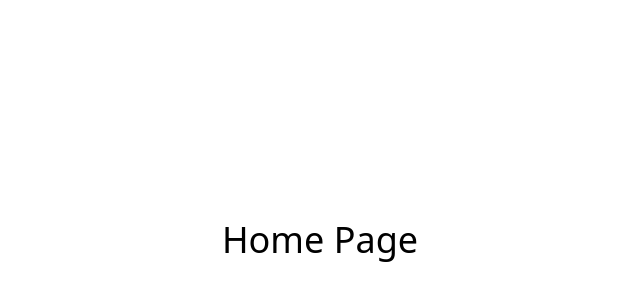
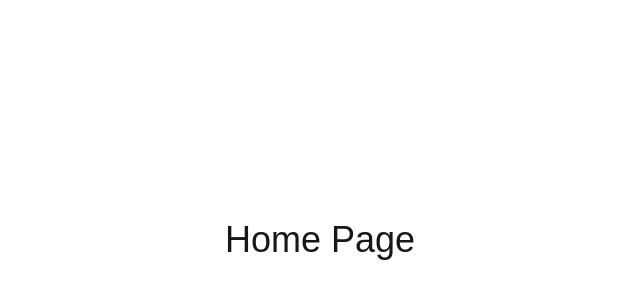
Before and after one commit to RW2023/qrcoder, a Next.js app: page / in a window 1280 px wide. Shown: the part 160-460 px from the top of the page, without its empty margins (320-960 px from the left). Built offline with nearby package versions, Linux system fonts and the light colour scheme.

Commit message:
refactor: clean up daisyui plugin configuration and improve CSS variable definitions

```diff
--- a/src/app/globals.css
+++ b/src/app/globals.css
@@ -3,22 +3,24 @@
 @plugin "daisyui" {
   themes: light --default, dark --prefersdark;
   root: ":root";
-  include: ;
-  exclude: ;
-  prefix: ;
-  logs: true;
 }
 
-/* Your custom variables */
 :root {
   --background: #ffffff;
   --foreground: #171717;
+  --font-sans: var(--font-geist-sans);
+  --font-mono: var(--font-geist-mono);
 }
 
-/* Dark mode overrides */
 @media (prefers-color-scheme: dark) {
   :root {
     --background: #0a0a0a;
     --foreground: #ededed;
   }
 }
+
+body {
+  background: var(--background);
+  color: var(--foreground);
+  font-family: Arial, Helvetica, sans-serif;
+}
```
